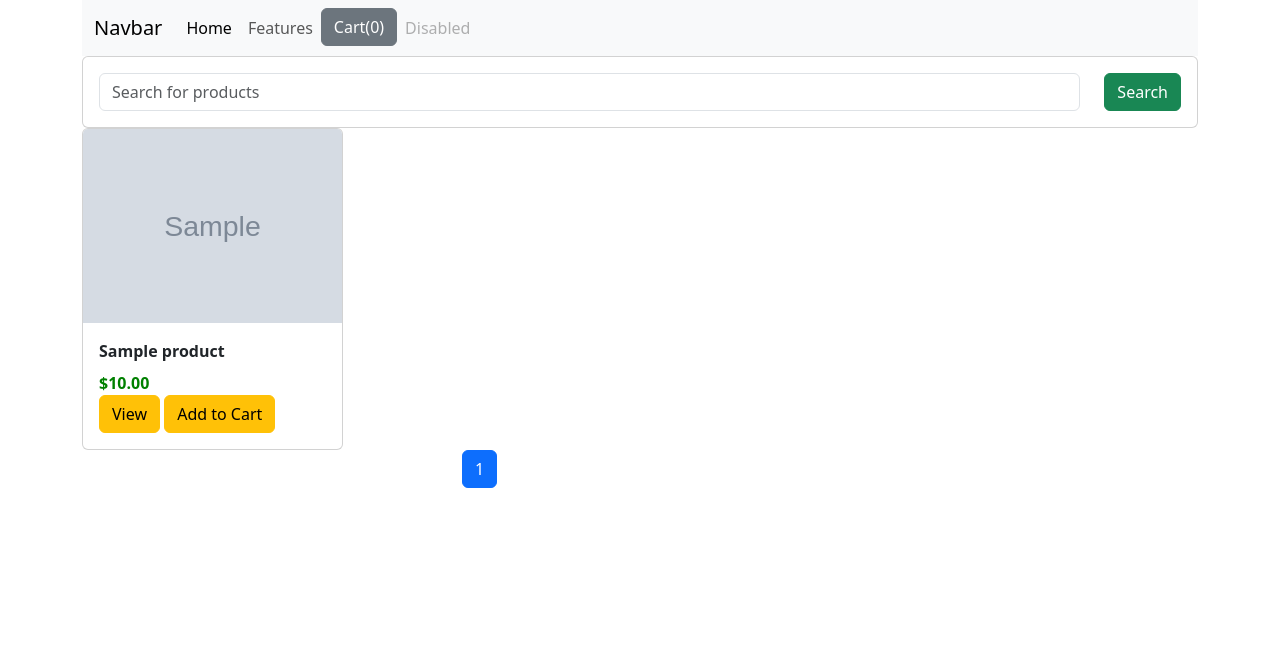
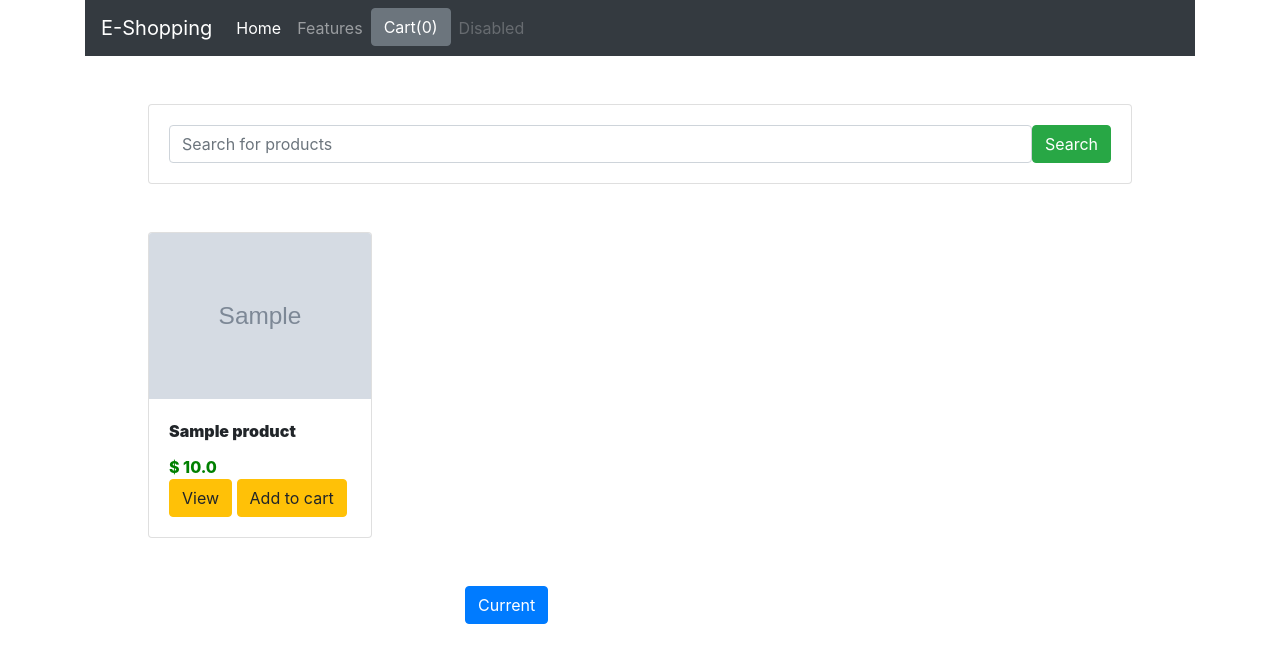
Before and after one commit to chebishev/DjangoProjectsUdemy, a Django app: page / in a window 1280 px wide. Shown: the top 663 px of the page. Run offline with Django 4.2, Linux system fonts and the light colour scheme; tables that the repository leaves empty hold one stand-in row (values such as "Sample post"); grey boxes marked "Sample" are stand-in pictures; some libraries are stand-ins or nearby versions.

Commit message:
Reversed bootstrap to v4 because of data-html not working

```diff
--- a/ECommerceSite/ecomsite/shop/templates/shop/index.html
+++ b/ECommerceSite/ecomsite/shop/templates/shop/index.html
@@ -1,151 +1,168 @@
 {% load static %}
 <!DOCTYPE html>
 <html lang="en">
+<head>
+    <meta charset="UTF-8">
+    <meta name="viewport" content="width=device-width, initial-scale=1.0">
+    <meta http-equiv="X-UA-Compatible" content="ie=edge">
+  <link rel="stylesheet" href="https://stackpath.bootstrapcdn.com/bootstrap/4.3.1/css/bootstrap.min.css" integrity="sha384-ggOyR0iXCbMQv3Xipma34MD+dH/1fQ784/j6cY/iJTQUOhcWr7x9JvoRxT2MZw1T" crossorigin="anonymous">
 
-<head>
-  <meta charset="UTF-8" />
-  <meta name="viewport" content="width=device-width, initial-scale=1.0" />
-  <title>Index</title>
-  <link href="https://cdn.jsdelivr.net/npm/bootstrap@5.3.1/dist/css/bootstrap.min.css" rel="stylesheet"
-    integrity="sha384-4bw+/aepP/YC94hEpVNVgiZdgIC5+VKNBQNGCHeKRQN+PtmoHDEXuppvnDJzQIu9" crossorigin="anonymous">
-  <script src="https://code.jquery.com/jquery-3.7.1.js" integrity="sha256-eKhayi8LEQwp4NKxN+CfCh+3qOVUtJn3QNZ0TciWLP4="
-    crossorigin="anonymous"></script>
-  <script src="https://cdn.jsdelivr.net/npm/@popperjs/core@2.9.2/dist/umd/popper.min.js"
-    integrity="sha384-IQsoLXl5PILFhosVNubq5LC7Qb9DXgDA9i+tQ8Zj3iwWAwPtgFTxbJ8NT4GN1R8p"
-    crossorigin="anonymous"></script>
-  <script src="https://cdn.jsdelivr.net/npm/bootstrap@5.2.3/dist/js/bootstrap.min.js"
-    integrity="sha384-cuYeSxntonz0PPNlHhBs68uyIAVpIIOZZ5JqeqvYYIcEL727kskC66kF92t6Xl2V"
+<script
+  src="https://code.jquery.com/jquery-3.4.1.js"
+  integrity="sha256-WpOohJOqMqqyKL9FccASB9O0KwACQJpFTUBLTYOVvVU="
   crossorigin="anonymous"></script>
 
+  <script src="https://cdnjs.cloudflare.com/ajax/libs/popper.js/1.12.9/umd/popper.min.js" integrity="sha384-ApNbgh9B+Y1QKtv3Rn7W3mgPxhU9K/ScQsAP7hUibX39j7fakFPskvXusvfa0b4Q" crossorigin="anonymous"></script>
+  <script src="https://maxcdn.bootstrapcdn.com/bootstrap/4.0.0/js/bootstrap.min.js" integrity="sha384-JZR6Spejh4U02d8jOt6vLEHfe/JQGiRRSQQxSfFWpi1MquVdAyjUar5+76PVCmYl" crossorigin="anonymous"></script>
+
+
     <link rel="stylesheet" href="{% static 'shop/style.css' %}">
+    <title>E-Shopping</title>
 </head>
-
 <body>
     <div class="container">
 
-    <div class="row">
+        <div class="row ">
             <div class="col-md-12">
-        <nav class="navbar navbar-expand-lg navbar-light bg-light">
-          <div class="container-fluid">
-            <a class="navbar-brand" href="#">Navbar</a>
-            <button class="navbar-toggler" type="button" data-bs-toggle="collapse" data-bs-target="#navbarNav"
-              aria-controls="navbarNav" aria-expanded="false" aria-label="Toggle navigation">
+                <nav class="navbar navbar-expand-lg navbar-dark bg-dark">
+                    <a class="navbar-brand" href="#">E-Shopping</a>
+                    <button class="navbar-toggler" type="button" data-toggle="collapse" data-target="#navbarNav" aria-controls="navbarNav" aria-expanded="false" aria-label="Toggle navigation">
                       <span class="navbar-toggler-icon"></span>
                     </button>
                     <div class="collapse navbar-collapse" id="navbarNav">
                       <ul class="navbar-nav">
-                <li class="nav-item">
-                  <a class="nav-link active" aria-current="page" href="#">Home</a>
+                        <li class="nav-item active">
+                          <a class="nav-link" href="#">Home <span class="sr-only">(current)</span></a>
                         </li>
                         <li class="nav-item">
                           <a class="nav-link" href="#">Features</a>
                         </li>
                         <li class="nav-item">
-                  <button id="cart" type="button" class="btn btn-secondary" data-bs-container="body"
-                    data-bs-toggle="popover" data-html="true" data-bs-placement="bottom"
-                    data-bs-content="Bottom popover">
+                            <button id="cart" data-html="true" type="button" class="btn btn-secondary" data-container="body" data-toggle="popover" data-placement="bottom" data-content="Vivamus
+                            sagittis lacus vel augue laoreet rutrum faucibus.">
                               Cart(0)
                             </button>
                         </li>
                         <li class="nav-item">
-                  <a class="nav-link disabled" href="#" tabindex="-1" aria-disabled="true">Disabled</a>
+                          <a class="nav-link disabled" href="#">Disabled</a>
                         </li>
                       </ul>
-            </div>
                     </div>
                   </nav>
             </div>
         </div>
-    <div class="row">
+
+        <div class="row m-5">
             <div class="col-md-12">
                 <form class="card card-sm">
                     <div class="card-body row no-gutters align-items-center">
                         <div class="col">
-              <input type="search" name="item_name" placeholder="Search for products"
-                class="form-control form-control-borderless">
+                            <input type="search" name='item_name' placeholder="Search for products" class="form-control form-control-borderless">
                         </div>
                         <div class="col-auto">
-              <button type="submit" class="btn btn-success">Search</button>
+                            <button class="btn btn-success" type="submit" >Search</button>
                         </div>
                     </div>
                 </form>
             </div>
         </div>
-    <div class="row">
+
+
+        <div class="row m-5">
             {% for product in products %}
             <div class="col-md-3">
                 <div class="card">
-          <img src="{{ product.image }}" class="card-img-top" alt="{{ product.title }}" />
+                    <img src="{{ product.image }}" class="card-img-top">
                     <div class="card-body">
-            <div class="card-title" id="id{{ product.id }}">{{ product.title }}</div>
-            <div class="card-text">${{ product.price|floatformat:2 }}</div>
-            <a class="btn btn-warning" href="{% url 'detail' product.id %}">View</a>
-            <button class="btn btn-warning atc" id="{{ product.id }}">Add to Cart</button>
+                        <div id="nm{{ product.id }}" class="card-title">{{ product.title }}</div>
+                        <div id="price{{ product.id }}" class="card-text">$ {{ product.price }}</div>
+
+                        <a href="{% url 'detail' product.id %}" class="btn btn-warning">View</a>
+                        <button id="{{ product.id }}" class="btn atc btn-warning">Add to cart</button>
+
                     </div>
                 </div>
             </div>
             {% endfor %}
         </div>
+
         <div class="row">
             <div class="col-md-3 offset-md-4">
                 <ul class="pagination">
                     {% if products.has_previous %}
-          <li class="page-item"><a class="page-link" href="?page={{ products.previous_page_number }}">Previous</a></li>
+                        <li class="page-item">
+                            <a class="page-link" href="?page={{ products.previous_page_number}}">Previous</a>
+                        </li>
                     {% endif %}
-          <li class="page-item active"><a class="page-link" href="#">{{ products.number }}</a></li>
+
+
+                    <li class="page-item active">
+                        <a class="page-link" href="?page={{ products.number}}">Current</a>
+                    </li>
+
                     {% if products.has_next %}
-          <li class="page-item"><a class="page-link" href="?page={{ products.next_page_number }}">Next</a></li>
+                    <li class="page-item">
+                        <a class="page-link" href="?page={{ products.next_page_number}}">Next</a>
+                    </li>
                     {% endif %}
                 </ul>
             </div>
         </div>
+
     </div>
 </body>
+<script type="text/javascript">
+    console.log('This is working');
 
-<!-- adding cart funcionality via jquery -->
-<script type="text/javascript">
-  if (localStorage.getItem('cart') == null) {
-    var cart = {}
+    if(localStorage.getItem('cart')==null){
+        var cart = {};
     }
-  else {
-    cart = JSON.parse(localStorage.getItem('cart'))
+    else{
+        cart = JSON.parse(localStorage.getItem('cart'));
     }
 
-  $(document).on('click', '.atc', function () {
+    $(document).on('click','.atc',function(){
+        console.log("The add to cart button is clicked");
         var item_id = this.id.toString();
-    if (cart[item_id] != undefined) {
-      cart[item_id]++;
-    } else {
-      cart[item_id] = 1
+        console.log(item_id);
+
+        if(cart[item_id]!=undefined){
+            quantity = cart[item_id][0] + 1;
+            cart[item_id][0] = quantity;
+            cart[item_id][2] = cart[item_id][2] + parseFloat(document.getElementById("price"+item_id).innerHTML);
+
+
         }
-    // saving items to local storage
-    localStorage.setItem('cart', JSON.stringify(cart));
-    // making number of unique items to show in the navbar
-    document.getElementById("cart").innerHTML = "Cart(" + Object.keys(cart).length + ")";
+        else{
+            quantity = 1;
+            price = parseFloat(document.getElementById("price"+item_id).innerHTML);
+            name = document.getElementById("nm"+item_id).innerHTML;
+            cart[item_id]=[quantity,name,price];
+
+
+        }
+        console.log(cart);
+        localStorage.setItem('cart',JSON.stringify(cart));
+        document.getElementById("cart").innerHTML = "Cart("+ Object.keys(cart).length +")";
+
     });
 
-  // copied from bootstrap components/popovers in order to work the "Card button" in the navbar
-  //
-  $(function () {
-    $('[data-bs-toggle="popover"]').popover();
-    document.getElementById("cart").setAttribute("data-bs-content", "");
-  });
-  displayCard(cart);
-  function displayCard(cart) {
-    var cartString = "";
-    cartString += "This is your cart:";
+    DisplayCart(cart);
+    function DisplayCart(cart){
+        var cartString ="";
+        cartString += "<h5>This is your cart</h5>";
         var cartIndex = 1;
-
-    for (var key in cart) {
+        for(var x in cart){
             cartString += cartIndex;
-      cartString += document.getElementById("id" + key).innerHTML + " Qty: " + cart[key] + "<br>";
-      cartIndex++;
-    }
-    document.getElementById("cart").setAttribute("data-bs-content", cartString);
-    $('[data-bs-toggle="popover"]').popover();
-
+            cartString += document.getElementById("nm"+x).innerHTML + "Qty:" + cart[x][0] + "</br>";
+            cartIndex+=1;
         }
 
+        cartString += "<a href='/checkout'><button class='btn btn-warning' id='checkout'>Checkout</button></a>";
+        document.getElementById("cart").setAttribute('data-content',cartString);
+        $('[data-toggle="popover"]').popover();
+    }
+
+
 </script>
-
 </html>
```
Lines whose indentation alone changed are shown as unchanged.
